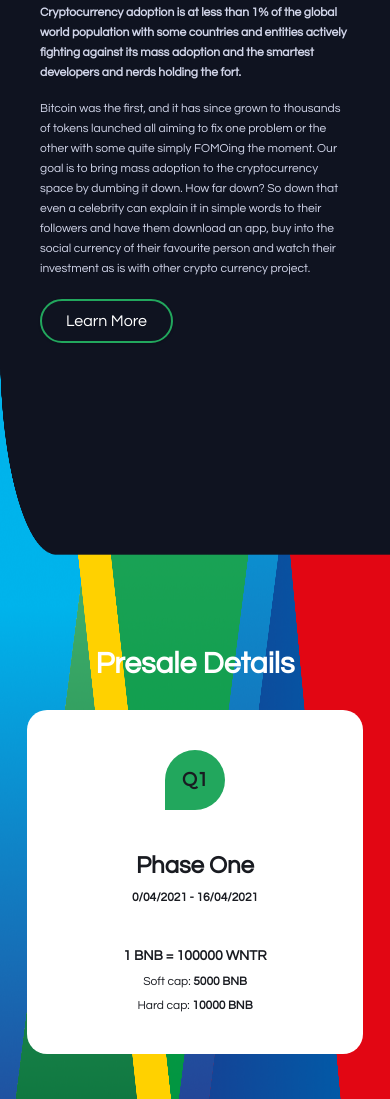
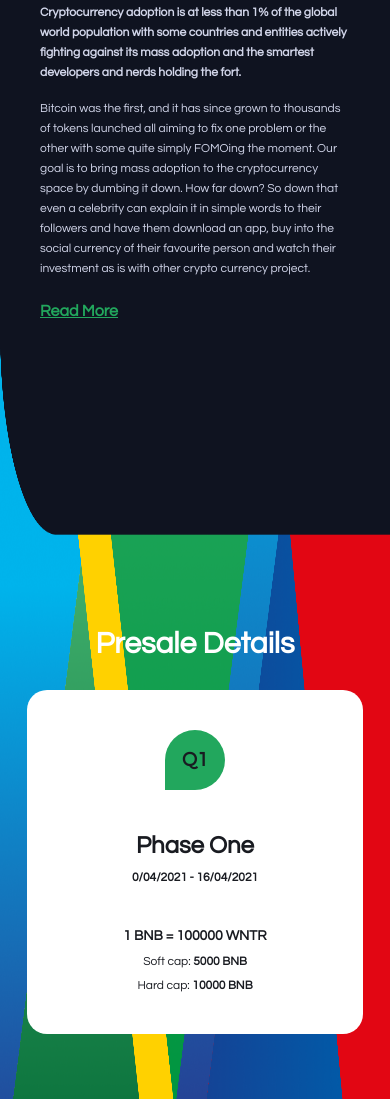
Before and after one commit to harun5897/Landing-Tokners, a website: page public/index.html in a window 390 px wide. Shown: the part 5487-6586 px from the top of the page. Drawn offline with Linux system fonts and the light colour scheme; a web font is replaced by a local one.

Commit message:
refactor(index): add readmore text

```diff
--- a/public/index.html
+++ b/public/index.html
@@ -448,6 +448,9 @@
                       <p class="text-xs font-bold leading-5">Cryptocurrency adoption is at less than 1% of the global world population with some countries and entities actively fighting against its mass adoption and the smartest developers and nerds holding the fort. </p>
                       <p class="text-xs font-thin leading-5 mt-4">Bitcoin was the first, and it has since grown to thousands of tokens launched all aiming to fix one problem or the other with some quite simply FOMOing the moment. Our goal is to bring mass adoption to the cryptocurrency space by dumbing it down. How far down? So down that even a celebrity can explain it in simple words to their followers and have them download an app, buy into the social currency of their favourite person and watch their investment as is with other crypto currency project.
                       </p>
+                      <div class="text-[#22A75D] font-bold mt-5 underline cursor-pointer md:hidden block">
+                        <span>Read More</span>
+                      </div>
                       <div class="md:block hidden">
                         <p class="text-xs font-thin leading-5 mt-4">
                           We are trying to do to this space what investment apps did for the "nonexistent retail investors". We are gamefying digital currency, bringing in popular faces instead of hard to understand projects to make it the norm and inadvertently being the "gateway drug" for a lot of people to finally give this space a real look.
@@ -460,8 +463,8 @@
                         </div>
                         <p class="text-xs font-thin leading-5 mt-4">Well, Kanye didn't exactly say that, but it sounds like something we hope he would say.</p>
                         <p class="text-xs font-thin leading-5 mt-4"> Currency is digital, it has been that way for a while now, but this time there would be no dead presidents on the money, there would people like you on the money, and you would own it because it would make the most sense in the world.</p>
+                        <button class="rounded-full px-6 py-2 mt-5 text-white shadow border-2 border-[#22A75D] ">Learn More</button>
                       </div>
-                      <button class="rounded-full px-6 py-2 mt-5 text-white shadow border-2 border-[#22A75D] ">Learn More</button>
                     </div>
                   </div>
                 </div>
```
